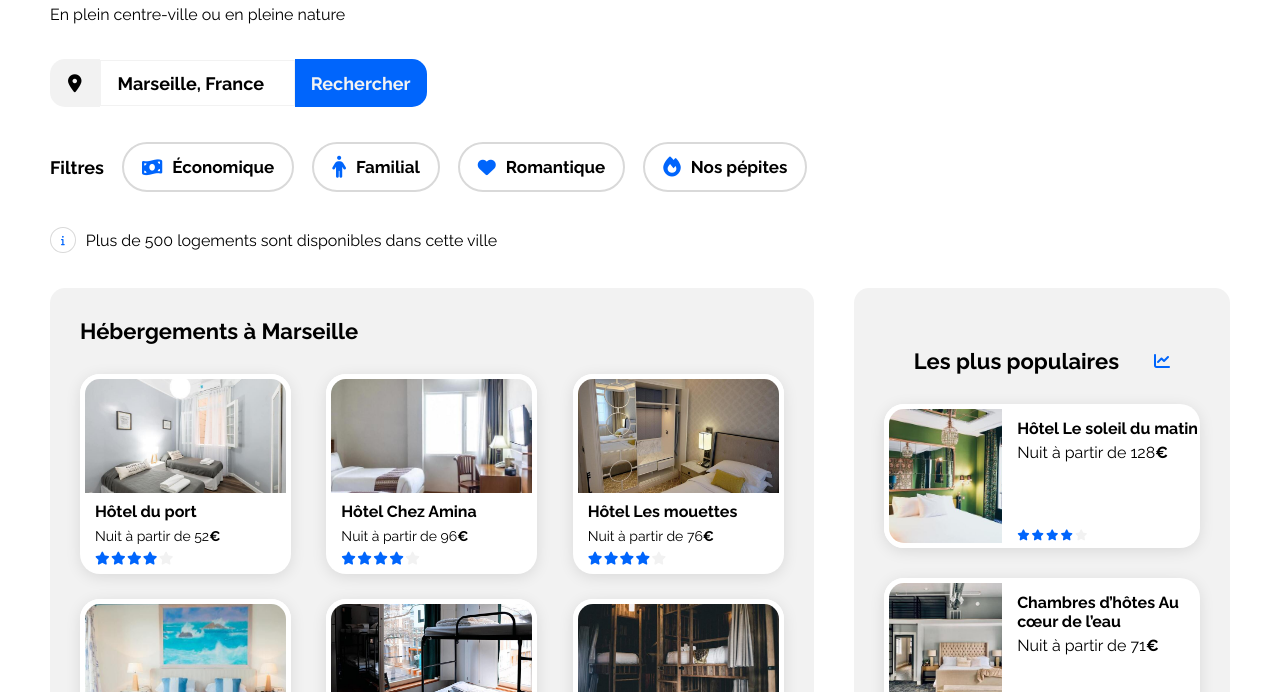
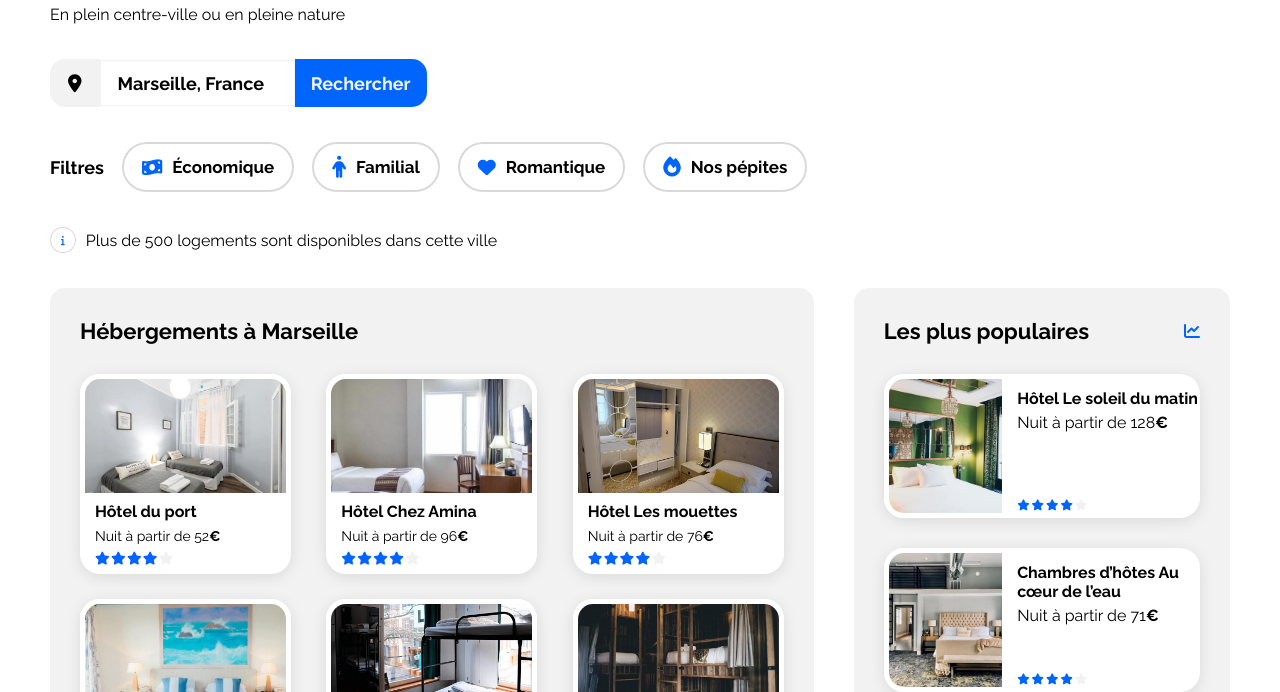
Before and after one commit to Bronx-AR/Booki, a plain HTML site: page index.html in a window 1280 px wide. Shown: the part 108-800 px from the top of the page. Drawn offline with Linux system fonts and the light colour scheme.

Commit message:
modif avant mentorat

```diff
--- a/css/style.css
+++ b/css/style.css
@@ -332,7 +332,6 @@ nav a:hover {
     display: flex;
     justify-content: space-between;
     align-items: center;
-    margin: 30px 30px 0 30px;
 }
 
 .titre_populaires i {
```
